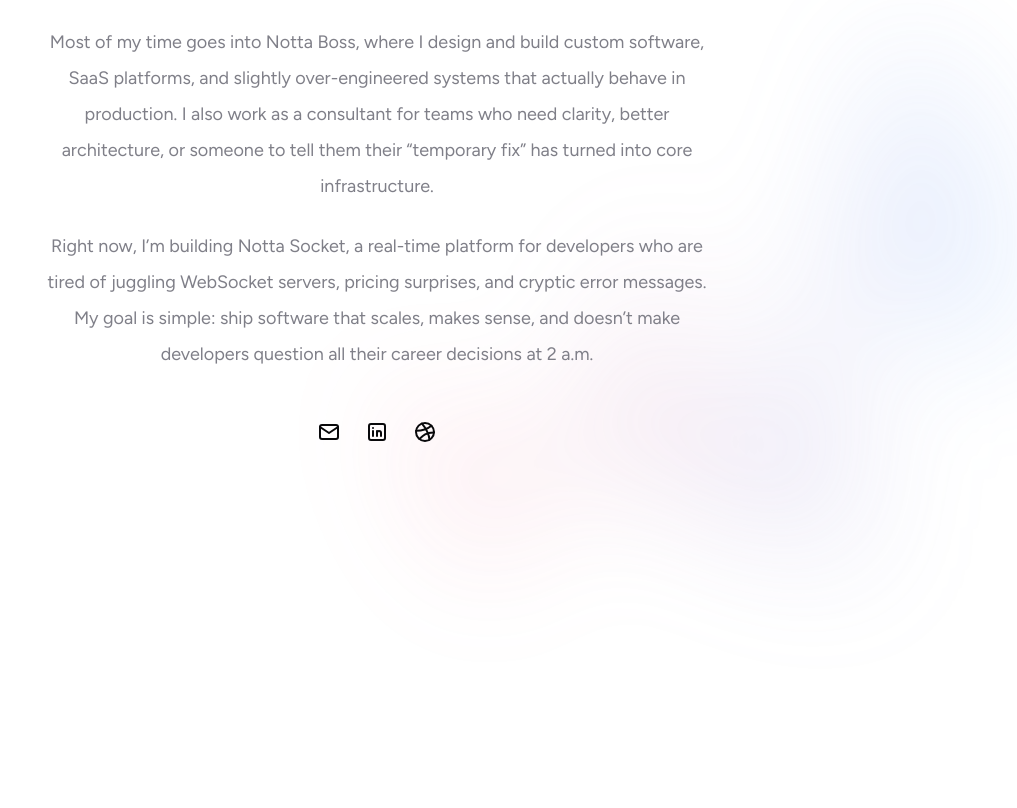
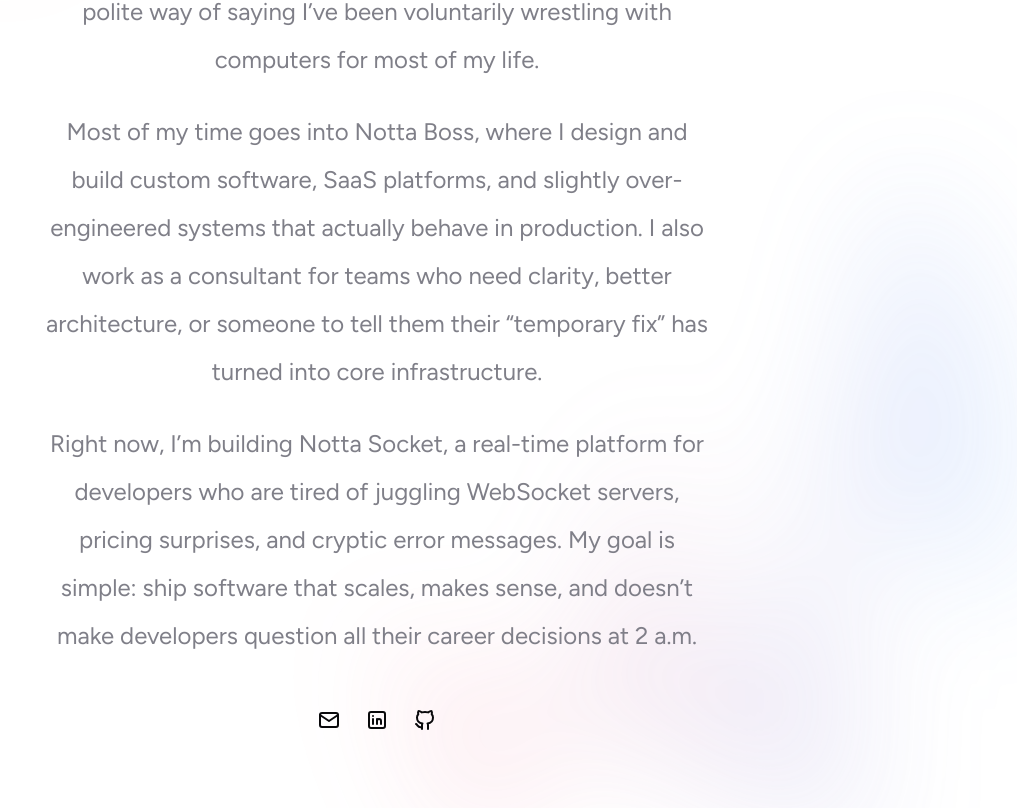
Before and after one commit to eagostini/eagostini.github.io, a Vue app: page / in a window 1280 px wide. Shown: the part 528-1336 px from the top of the page, without its empty margins (263-1280 px from the left). Before the commit the page ends 1116 px from the top, so only its background shows below. Built offline with nearby package versions, Linux system fonts and the light colour scheme.

Commit message:
General
Adding favicon, tweaking links and wording.

```diff
--- a/index.html
+++ b/index.html
@@ -4,6 +4,9 @@
         <meta charset="UTF-8" />
         <meta name="viewport" content="initial-scale=1.0, width=device-width" />
         <title>Eduardo Agostini</title>
+
+        <link rel="shortcut icon" href="/favicon.webp" />
+        <link rel="icon" type="image/x-icon" href="/favicon.webp" />
     </head>
     <body class="antialiased bg-white font-display min-h-dvh selection:bg-amber-300 selection:text-white text-zinc-950 dark:bg-zinc-950 dark:text-white">
         <script src="/src/app.js" type="module"></script>
--- a/src/App.vue
+++ b/src/App.vue
@@ -6,9 +6,9 @@
         <div class="flex flex-col gap-y-12 items-center text-center w-2xl z-10">
             <div class="flex flex-col gap-y-4 items-center">
                 <h2 class="font-semibold text-zinc-500 dark:text-zinc-400 text-2xl">I'm Eduardo Agostini</h2>
-                <h1 class="font-bold leading-tight text-5xl">Software Engineer, Creator of <a class="underline underline-offset-8 decoration-wavy decoration-amber-400 whitespace-nowrap transition-colors hover:decoration-rose-400" href="https://notta-socket.io">Notta Socket</a> & CEO @ <a class="underline underline-offset-8 decoration-wavy decoration-amber-400 whitespace-nowrap transition-colors hover:decoration-rose-400" href="https://nottaboss.co.nz">Notta Boss</a></h1>
+                <h1 class="font-bold leading-tight text-5xl">Software Engineer, Creator of <a class="underline underline-offset-8 decoration-wavy decoration-amber-400 whitespace-nowrap transition-colors hover:decoration-rose-400" @click.prevent href="#notyet">Notta Socket</a> & CEO @ <a class="underline underline-offset-8 decoration-wavy decoration-amber-400 whitespace-nowrap transition-colors hover:decoration-rose-400" href="https://nottaboss.co.nz" target="_blank">Notta Boss</a></h1>
             </div>
-            <div class="flex flex-col gap-y-6 text-zinc-500/90 dark:text-zinc-300/90 leading-loose text-lg">
+            <div class="flex flex-col gap-y-6 text-zinc-500/90 dark:text-zinc-300/90 leading-loose text-2xl">
                 <p>I’m a software engineer and entrepreneur based in Auckland, New Zealand. I’ve been writing code since I was 14, which is a polite way of saying I’ve been voluntarily wrestling with computers for most of my life.</p>
                 <p>Most of my time goes into Notta Boss, where I design and build custom software, SaaS platforms, and slightly over-engineered systems that actually behave in production. I also work as a consultant for teams who need clarity, better architecture, or someone to tell them their “temporary fix” has turned into core infrastructure.</p>
                 <p>Right now, I’m building Notta Socket, a real-time platform for developers who are tired of juggling WebSocket servers, pricing surprises, and cryptic error messages. My goal is simple: ship software that scales, makes sense, and doesn’t make developers question all their career decisions at 2 a.m.</p>
@@ -20,7 +20,7 @@
                         <path d="M3 7l9 6l9-6" />
                     </svg>
                 </a>
-                <a class="transition-colors hover:text-blue-400" href="https://linkedin.com/in/eagostini">
+                <a class="transition-colors hover:text-blue-400" href="https://linkedin.com/in/eagostini" target="_blank">
                     <svg class="size-6" fill="none" stroke="currentColor" stroke-width="2" stroke-linecap="round" stroke-linejoin="round" viewBox="0 0 24 24" xmlns="http://www.w3.org/2000/svg">
                         <rect x="4" y="4" width="16" height="16" rx="2" />
                         <path d="M8 11v5" />
@@ -29,12 +29,17 @@
                         <path d="M16 16v-3a2 2 0 0 0-4 0" />
                     </svg>
                 </a>
-                <a class="transition-colors hover:text-rose-400" href="https://dribbble.com/eagostini">
+<!--                <a class="transition-colors hover:text-rose-400" href="https://dribbble.com/eagostini" target="_blank">-->
+<!--                    <svg class="size-6" fill="none" stroke="currentColor" stroke-width="2" stroke-linecap="round" stroke-linejoin="round" viewBox="0 0 24 24" xmlns="http://www.w3.org/2000/svg">-->
+<!--                        <circle cx="12" cy="12" r="9" />-->
+<!--                        <path d="M9 3.6c5 6 7 10.5 7.5 16.2" />-->
+<!--                        <path d="M6.4 19c3.5-3.5 6-6.5 14.5-6.4" />-->
+<!--                        <path d="M3.1 10.75c5 0 9.814-.38 15.314-5" />-->
+<!--                    </svg>-->
+<!--                </a>-->
+                <a class="transition-colors hover:text-purple-400" href="https://github.com/eagostini" target="_blank">
                     <svg class="size-6" fill="none" stroke="currentColor" stroke-width="2" stroke-linecap="round" stroke-linejoin="round" viewBox="0 0 24 24" xmlns="http://www.w3.org/2000/svg">
-                        <circle cx="12" cy="12" r="9" />
-                        <path d="M9 3.6c5 6 7 10.5 7.5 16.2" />
-                        <path d="M6.4 19c3.5-3.5 6-6.5 14.5-6.4" />
-                        <path d="M3.1 10.75c5 0 9.814-.38 15.314-5" />
+                        <path d="M9 19c-4.3 1.4-4.3-2.5-6-3m12 5v-3.5c0-1 .1-1.4-.5-2c2.8-.3 5.5-1.4 5.5-6a4.6 4.6 0 0 0-1.3-3.2a4.2 4.2 0 0 0-.1-3.2s-1.1-.3-3.5 1.3a12.3 12.3 0 0 0-6.2 0C6.5 2.8 5.4 3.1 5.4 3.1a4.2 4.2 0 0 0-.1 3.2A4.6 4.6 0 0 0 4 9.5c0 4.6 2.7 5.7 5.5 6c-.6.6-.6 1.2-.5 2V21" fill="none" stroke="currentColor" stroke-width="2" stroke-linecap="round" stroke-linejoin="round" />
                     </svg>
                 </a>
             </div>
@@ -44,3 +49,5 @@
         </div>
     </div>
 </template>
+<script setup lang="ts">
+</script>
```
Also changed, not shown: public/favicon.webp (added).
